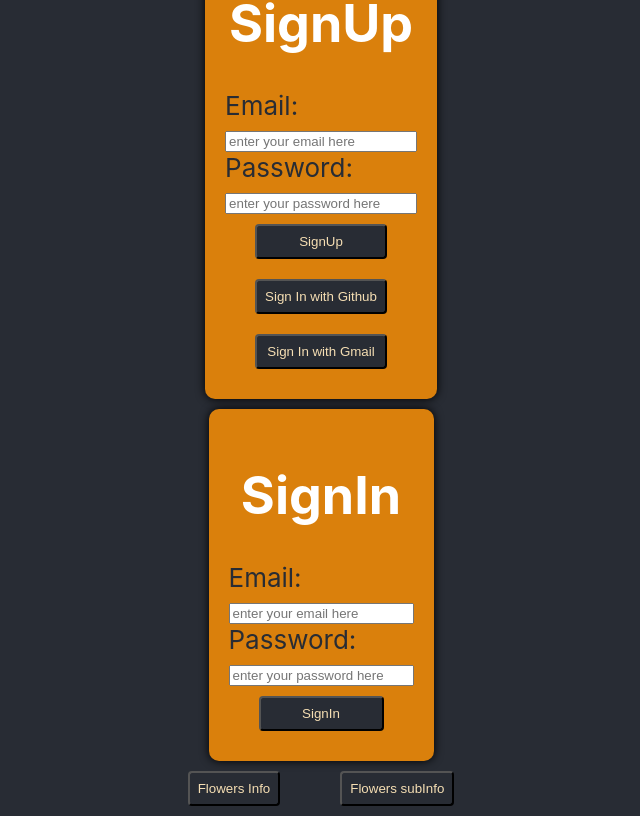
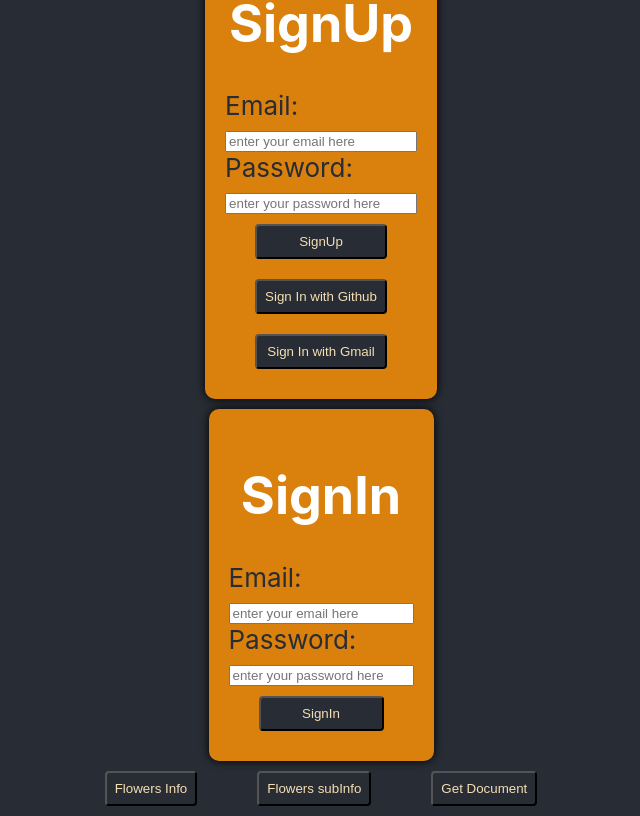
Before and after one commit to anishabiswas/firebase-demo, a React (Create React App) app: page / in a window 1280 px wide. Shown: the part 260-1076 px from the top of the page, without its empty margins (319-959 px from the left). Built offline with nearby package versions, Linux system fonts and the light colour scheme; no server answers.

Commit message:
get document from fireStore

```diff
--- a/src/pages/FirestoreDB.jsx
+++ b/src/pages/FirestoreDB.jsx
@@ -1,5 +1,11 @@
 import { app } from "../firebase";
-import { collection, getFirestore, addDoc } from "firebase/firestore";
+import {
+  collection,
+  getFirestore,
+  addDoc,
+  doc,
+  getDoc,
+} from "firebase/firestore";
 
 const db = getFirestore(app);
 
@@ -33,10 +39,21 @@ const FirestoreDB = () => {
     }
   };
 
+  const getDocument = async () => {
+    try {
+      const ref = doc(db, "user/eyMfunR8ohNrMYaFwhNU");
+      const snap = await getDoc(ref);
+      console.log(snap.data());
+    } catch (e) {
+      console.error("Error getting document:", e.message);
+    }
+  };
+
   return (
     <div>
       <button onClick={writeData}>Flowers Info</button>
       <button onClick={createSubCollection}>Flowers subInfo</button>
+      <button onClick={getDocument}>Get Document</button>
     </div>
   );
 };
```
